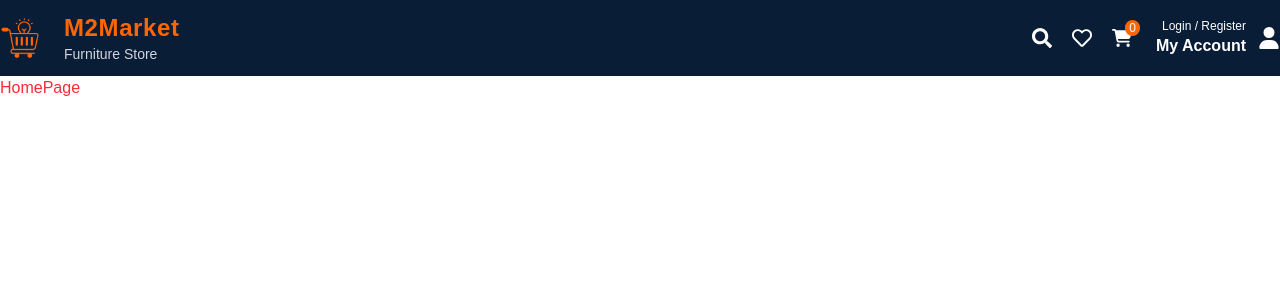
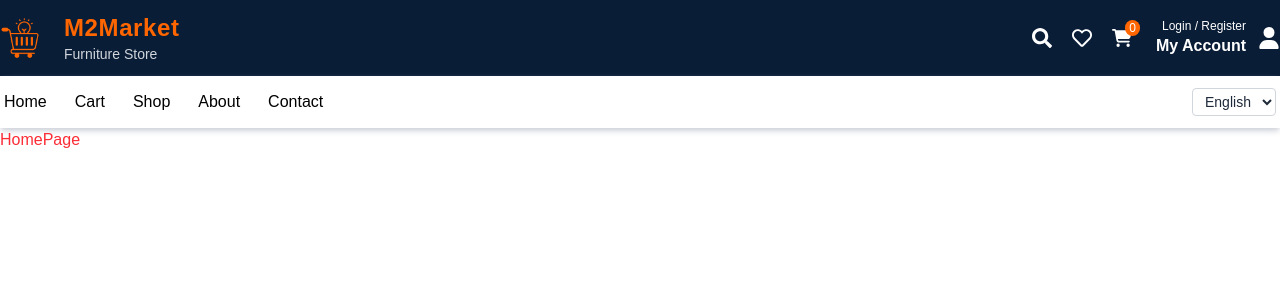
Before and after one commit to yeasin1272001/Furniture-E-commarce., a Next.js app: page / in a window 1280 px wide. Shown: the top 300 px of the page. Built offline with nearby package versions, Linux system fonts and the light colour scheme.

Commit message:
bottom header complete

```diff
--- a/src/components/header.tsx
+++ b/src/components/header.tsx
@@ -1,13 +1,15 @@
 import React from "react";
 import Container from "./container";
-
 import logo from "../images/logo.png";
 import Image from "next/image";
 import { FaRegHeart, FaSearch } from "react-icons/fa";
 import { FaCartShopping, FaUser } from "react-icons/fa6";
+import Link from "next/link";
 
 const Header = () => {
   return (
+    <header>
+      {/* Top Bar */}
       <div className="bg-[#0A1D37] text-white">
         <Container className="flex flex-col md:flex-row items-center justify-between py-3 gap-4 md:gap-0">
           {/* Left side */}
@@ -27,11 +29,19 @@ const Header = () => {
           <div className="flex flex-col sm:flex-row items-center gap-4 md:gap-6">
             {/* Icons */}
             <div className="flex items-center gap-4 md:gap-5">
-            <FaSearch className="cursor-pointer" size={20} />
-            <FaRegHeart className="cursor-pointer" size={20} />
-
+              <FaSearch
+                className="cursor-pointer hover:text-orange-400 transition"
+                size={20}
+              />
+              <FaRegHeart
+                className="cursor-pointer hover:text-orange-400 transition"
+                size={20}
+              />
               <div className="relative">
-              <FaCartShopping className="cursor-pointer" size={20} />
+                <FaCartShopping
+                  className="cursor-pointer hover:text-orange-400 transition"
+                  size={20}
+                />
                 <span className="absolute -top-2 -right-2 bg-[#FF6600] text-white text-xs px-1 rounded-full">
                   0
                 </span>
@@ -41,14 +51,52 @@ const Header = () => {
             {/* User Info */}
             <div className="flex items-center gap-2 md:gap-3">
               <div className="text-center sm:text-right">
-              <span className="text-xs sm:text-xs block">Login / Register</span>
-              <h3 className="text-sm sm:text-base font-semibold">My Account</h3>
+                <span className="text-xs sm:text-xs block">
+                  Login / Register
+                </span>
+                <h3 className="text-sm sm:text-base font-semibold">
+                  My Account
+                </h3>
               </div>
               <FaUser size={22} />
             </div>
           </div>
         </Container>
       </div>
+
+      {/* Bottom Navigation */}
+      <div className="shadow-gray-300 shadow-md p-1">
+        <Container className="flex items-center justify-between py-2">
+          {/* Nav Menu */}
+          <ul className="flex items-center gap-5 md:gap-7 text-sm md:text-base font-medium">
+            <li className="hover:text-orange-400 duration-300 hover:underline">
+              <Link href={"/"}>Home</Link>
+            </li>
+            <li className="hover:text-orange-400 duration-300 hover:underline">
+              <Link href={"/cart"}>Cart</Link>
+            </li>
+            <li className="hover:text-orange-400 duration-300 hover:underline">
+              <Link href={"/shop"}>Shop</Link>
+            </li>
+            <li className="hover:text-orange-400 duration-300 hover:underline">
+              <Link href={"/about"}>About</Link>
+            </li>
+            <li className="hover:text-orange-400 duration-300 hover:underline">
+              <Link href={"/contact"}>Contact</Link>
+            </li>
+          </ul>
+
+          {/* Language Selector */}
+          <select
+            className="bg-white text-gray-800 border border-gray-300 rounded px-2 py-1 text-sm focus:outline-none focus:ring-2 focus:ring-orange-400"
+            defaultValue="en"
+          >
+            <option value="en">English</option>
+            <option value="bn">বাংলা</option>
+          </select>
+        </Container>
+      </div>
+    </header>
   );
 };
 
--- /dev/null
+++ b/src/components/navigation.tsx
@@ -0,0 +1,7 @@
+import React from "react";
+
+const navigation = () => {
+  return <div>navigation</div>;
+};
+
+export default navigation;
```
Lines whose indentation alone changed are shown as unchanged.
